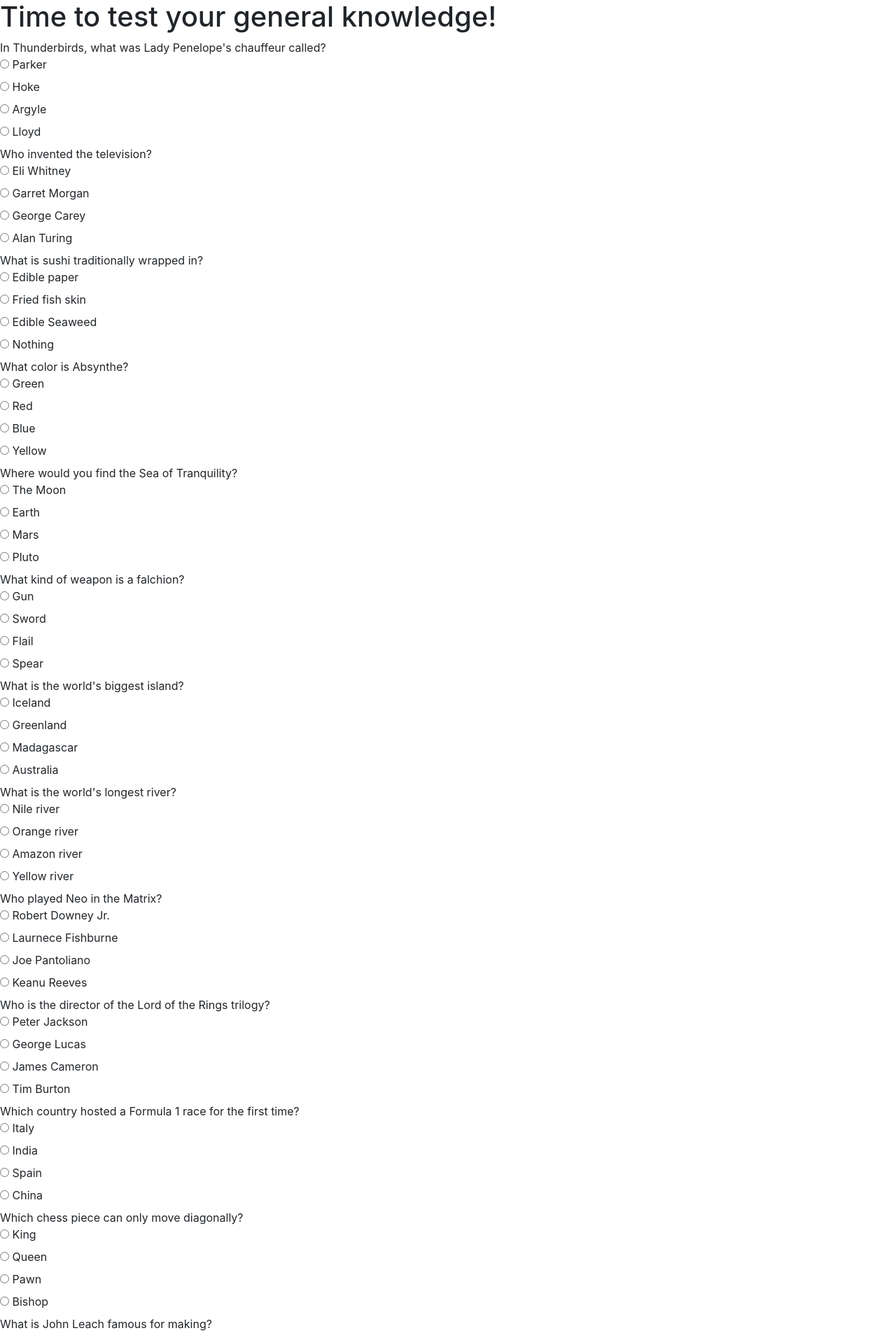
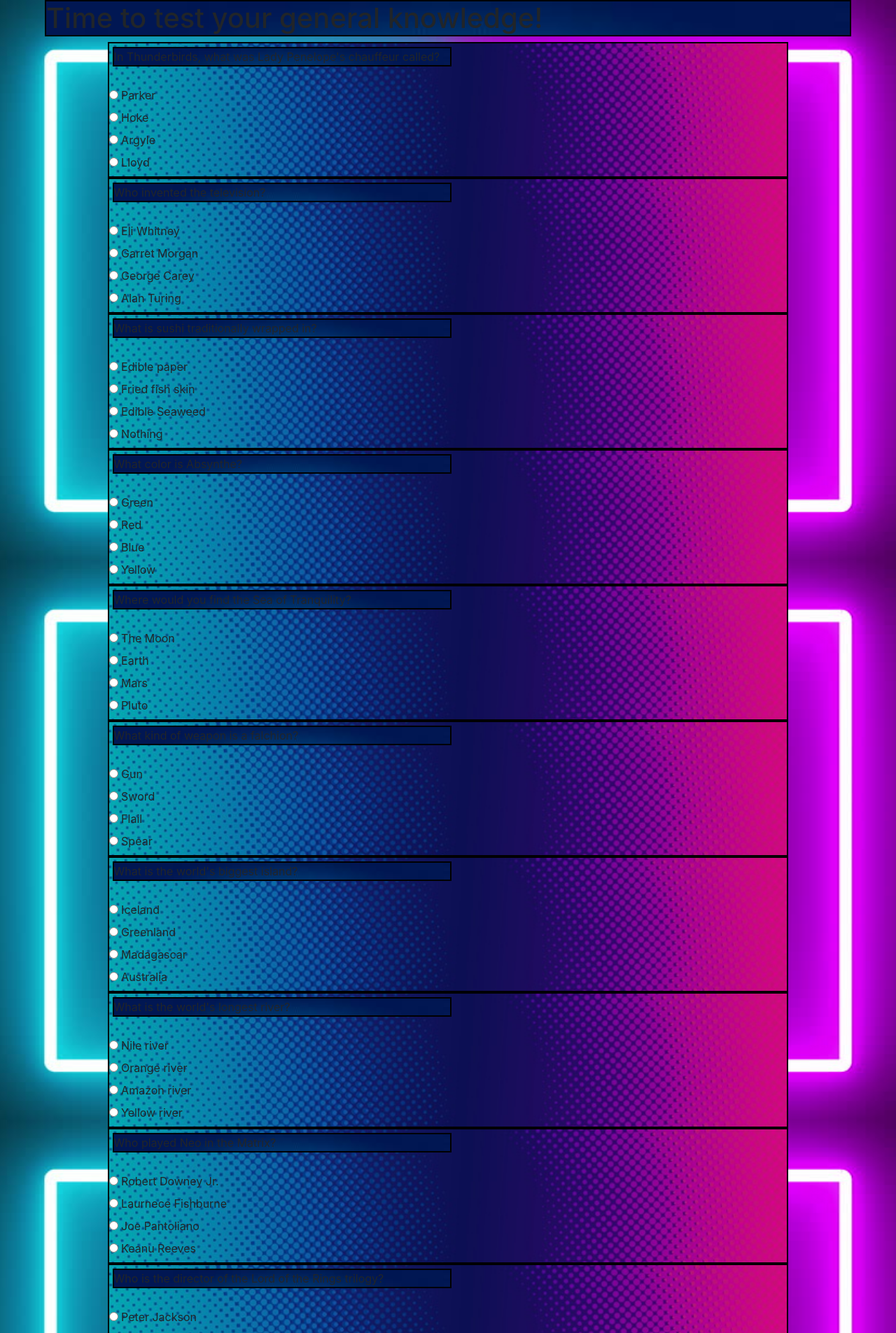
Before and after one commit to Branston-CodeSpace/php-quiz, a PHP site: page / in a window 1280 px wide. Shown: the top 1905 px of the page at 70% size. Run offline with PHP 8.4, Linux system fonts and the light colour scheme.

Commit message:
Added pictures

```diff
--- a/css/style.css
+++ b/css/style.css
@@ -0,0 +1,37 @@
+body{
+    background-image: url(../images/neon_background.jpg);
+    background-repeat: no-repeat;
+    background-size: cover;
+    background-attachment: fixed;
+    background-position: center;
+    height: 500px;
+
+}
+
+.heading{
+    border: 2px solid black;
+    margin-left: 5%;
+    margin-right: 5%;
+    background-image: url(../images/question_background.jfif);
+    background-repeat: no-repeat;
+    background-size: cover;
+}
+
+.questions{
+    border: 2px solid black;
+    margin: 5px;
+    background-image: url(../images/question_background.jfif);
+    background-repeat: no-repeat;
+    background-size: cover;
+
+    width: 50%;
+}
+
+.answers{
+    border: 2px solid black;
+    margin-left: 12%;
+    margin-right: 12%;
+    background-image: url(../images/answer_background.jpg);
+    background-repeat: no-repeat;
+    background-size: cover;
+}
--- a/index.php
+++ b/index.php
@@ -53,24 +53,34 @@
     <!-- Required meta tags -->
     <meta charset="utf-8">
     <meta name="viewport" content="width=device-width, initial-scale=1, shrink-to-fit=no">
-    <h1>Time to test your general knowledge!</h1>
+    <div>
+      <h1 class="heading">Time to test your general knowledge!</h1>
+    </div>
     <!-- Bootstrap CSS -->
+    <link rel="stylesheet" href="css/style.css">
     <link rel="stylesheet" href="https://stackpath.bootstrapcdn.com/bootstrap/4.3.1/css/bootstrap.min.css" integrity="sha384-ggOyR0iXCbMQv3Xipma34MD+dH/1fQ784/j6cY/iJTQUOhcWr7x9JvoRxT2MZw1T" crossorigin="anonymous">
+    <script src="https://code.jquery.com/jquery-3.3.1.slim.min.js" integrity="sha384-q8i/X+965DzO0rT7abK41JStQIAqVgRVzpbzo5smXKp4YfRvH+8abtTE1Pi6jizo" crossorigin="anonymous"></script>
+    <script src="https://cdnjs.cloudflare.com/ajax/libs/popper.js/1.14.7/umd/popper.min.js" integrity="sha384-UO2eT0CpHqdSJQ6hJty5KVphtPhzWj9WO1clHTMGa3JDZwrnQq4sF86dIHNDz0W1" crossorigin="anonymous"></script>
+    <script src="https://stackpath.bootstrapcdn.com/bootstrap/4.3.1/js/bootstrap.min.js" integrity="sha384-JjSmVgyd0p3pXB1rRibZUAYoIIy6OrQ6VrjIEaFf/nJGzIxFDsf4x0xIM+B07jRM" crossorigin="anonymous"></script>
   </head>
 
   <body>
     <!--Looping the questions and answers-->
     <form action=<?php echo htmlspecialchars($_SERVER["PHP_SELF"]);?> method="post">
         <?php foreach($Quiz as $key => $answers):
+        echo '<div class="answers">';
+        echo '<div class="questions">';
         $n = 0;
         $m = $m + 1;
-    echo $key ?><br>
+        echo $key ?>
+      </div><br>
       <?php foreach($answers as $a):
       $n = $n + 1;?>
       <input type="radio" name="answers<?php echo $m; ?>" value="ans<?php echo $n; ?>">
       <label><?php echo $a; ?></label><br>
-    <?php endforeach;
-        endforeach; ?>
+      <?php endforeach;?>
+    </div>
+    <?php  endforeach;?>
     <input type="submit" value="Submit">
 
     <?php
```
Also changed, not shown: images/answer_background.jpg (added), images/neon_background.jpg (added), images/question_background.jfif (added). Lines whose indentation alone changed are shown as unchanged.
